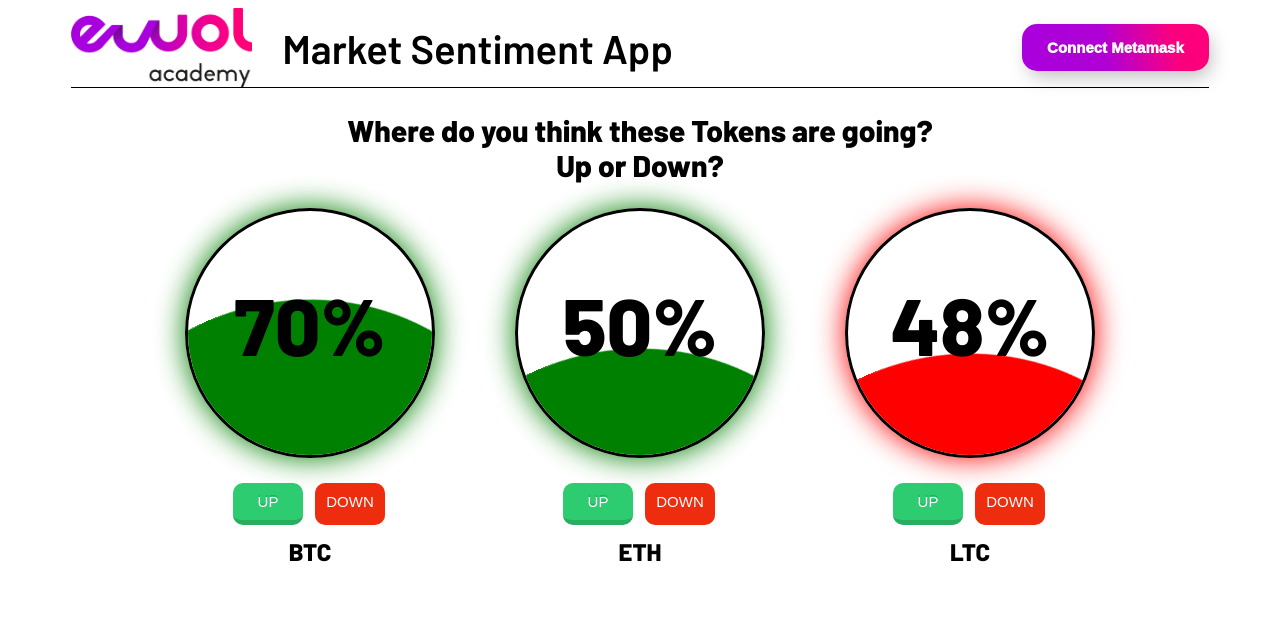
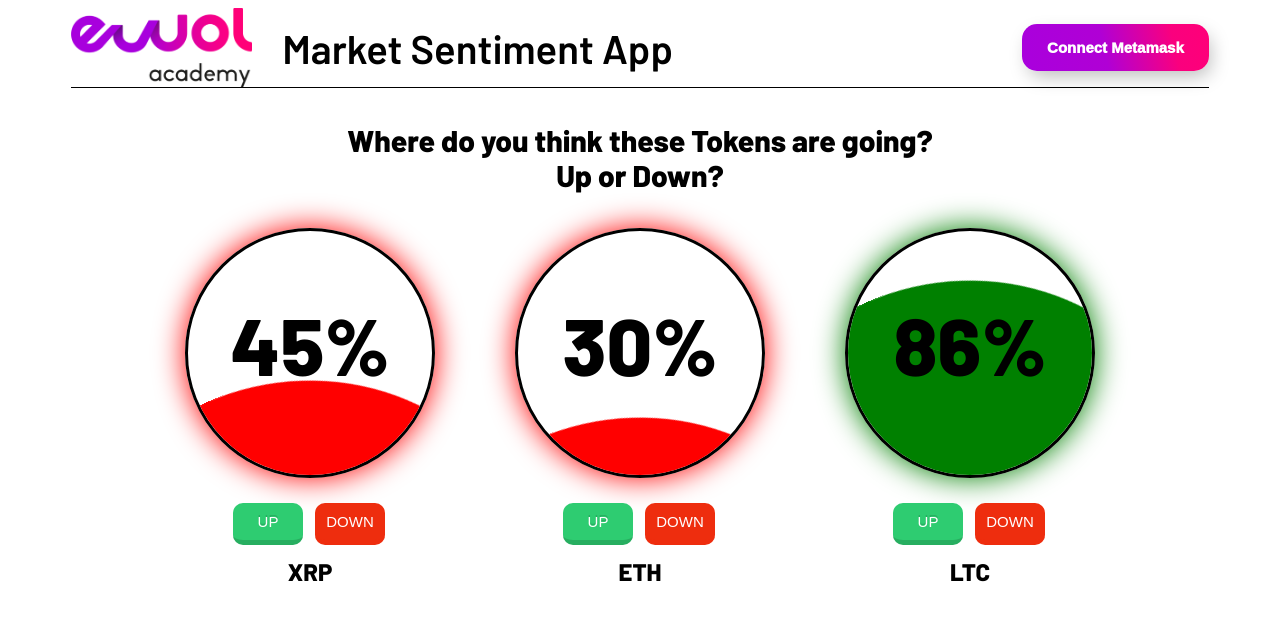
Before and after one commit to TinMon11/marketSentiment, a React (Create React App) app: page / in a window 1280 px wide. Shown: the top 620 px of the page. Built offline with nearby package versions, Linux system fonts and the light colour scheme.

Commit message:
Metamask connection

```diff
--- a/package.json
+++ b/package.json
@@ -6,9 +6,11 @@
     "@testing-library/jest-dom": "^5.16.5",
     "@testing-library/react": "^13.4.0",
     "@testing-library/user-event": "^13.5.0",
+    "ethers": "^5.7.2",
     "react": "^18.2.0",
     "react-dom": "^18.2.0",
     "react-scripts": "5.0.1",
+    "sweetalert": "^2.1.2",
     "web-vitals": "^2.1.4"
   },
   "scripts": {
--- a/src/App.css
+++ b/src/App.css
@@ -20,7 +20,7 @@
   font-size: 30px;
   font-weight: bold;
   line-height: 25px;
-  margin: 20px;
+  margin: 30px;
 }
 
 .App-title p {
--- a/src/App.js
+++ b/src/App.js
@@ -2,6 +2,8 @@ import React from 'react';
 import './App.css';
 import { Bubble } from './components/bubble';
 import { Navbar } from './components/navbar'
+import swal from 'sweetalert';
+
 
 
 function App() {
@@ -14,9 +16,9 @@ function App() {
         <p>Up or Down?</p>
       </div>
       <div className='App-bubbles'>
-        <Bubble ticker="BTC" sentiment="70"/>
-        <Bubble ticker="ETH" sentiment="50"/>
-        <Bubble ticker="LTC" sentiment="48"/>
+        <Bubble ticker="XRP" sentiment="45" />
+        <Bubble ticker="ETH" sentiment="30" />
+        <Bubble ticker="LTC" sentiment="86" />
       </div>
     </div>
   );
--- a/src/components/navbar/index.js
+++ b/src/components/navbar/index.js
@@ -1,14 +1,23 @@
 import React from 'react'
-import {useState} from 'react'
+import { useState } from 'react'
 import LogoImage from "../../assets/images/ewol_logo.png";
 import "./index.scss"
+import swal from 'sweetalert';
+import { ethers } from "ethers";
+
 
 
 export const Navbar = () => {
 
   const [loginMetaMask, setloginMetaMask] = useState(false)
+  const [user, setUser] = useState()
 
-  const onHandleConnect = ()=> {
+ const onHandleConnect = async () => {
+    const provider = new ethers.providers.Web3Provider(window.ethereum)
+    await provider.send("eth_requestAccounts", []);
+    const signer = provider.getSigner()
+    const signerAddress = await signer.getAddress()
+    setUser(signerAddress.substring(0,4)+"..."+signerAddress.substring(36))
     setloginMetaMask(!loginMetaMask)
   }
 
@@ -18,9 +27,10 @@ export const Navbar = () => {
         <img src={LogoImage} className='navbar-brand-logo' alt="ewolLogo"></img>
         <p>Market Sentiment App</p>
       </div>
-      <div>
-        <button onClick={onHandleConnect} className='navbar-loginbutton'>
-          {loginMetaMask ? "Wallet Connected" : "Connect Metamask"}
+      <div className='navbar-connection'>
+        <p>{user}</p>
+        <button onClick={onHandleConnect} className='navbar-loginbutton' disabled={loginMetaMask}>
+          {loginMetaMask ? "Connected" : "Connect Metamask"}
         </button>
       </div>
     </div>
--- a/src/components/navbar/index.scss
+++ b/src/components/navbar/index.scss
@@ -33,6 +33,7 @@
 .navbar-brand p {
     font-size: 40px;
     font-weight: 600;
+
     @include tablet {
         display: none;
     }
@@ -40,6 +41,7 @@
 
 .navbar-brand-logo {
     max-height: 80px;
+
     @include tablet {
         max-height: 60px;
     }
@@ -53,13 +55,11 @@
     color: #ffffff;
     z-index: 1;
     background: rgb(169, 0, 221);
-    background: linear-gradient(
-      77deg,
+    background: linear-gradient(77deg,
             rgba(169, 0, 221, 1) 0%,
             rgba(176, 0, 213, 1) 44%,
             rgba(250, 0, 126, 1) 80%,
-      rgba(255, 0, 120, 1) 100%
-    );
+            rgba(255, 0, 120, 1) 100%);
     position: relative;
     font-weight: 1000;
     font-size: 15px;
@@ -78,10 +78,8 @@
     width: 0;
     border-radius: 15px;
     background: rgb(255, 0, 126);
-    background: linear-gradient(
-      77deg,
-      rgba(255, 0, 120, 1) 0%
-      rgba(250, 0, 126, 1) 44%,
+    background: linear-gradient(77deg,
+            rgba(255, 0, 120, 1) 0% rgba(250, 0, 126, 1) 44%,
             rgba(176, 0, 213, 1) 88%,
             rgba(169, 0, 221, 1) 100%,
         );
@@ -98,3 +96,16 @@
 .navbar-loginbutton:hover::before {
     width: 100%;
 }
+
+.navbar-loginbutton:disabled {
+    cursor: not-allowed
+}
+
+.navbar-connection {
+    display: flex;
+    flex-direction: row;
+    align-items: center;
+    justify-content: flex-end;
+    flex-wrap: wrap;
+    gap: 8px;
+}
```
Also changed, not shown: 1 other file (tests, documents, lock files or other folders). Lines whose indentation alone changed are shown as unchanged.
